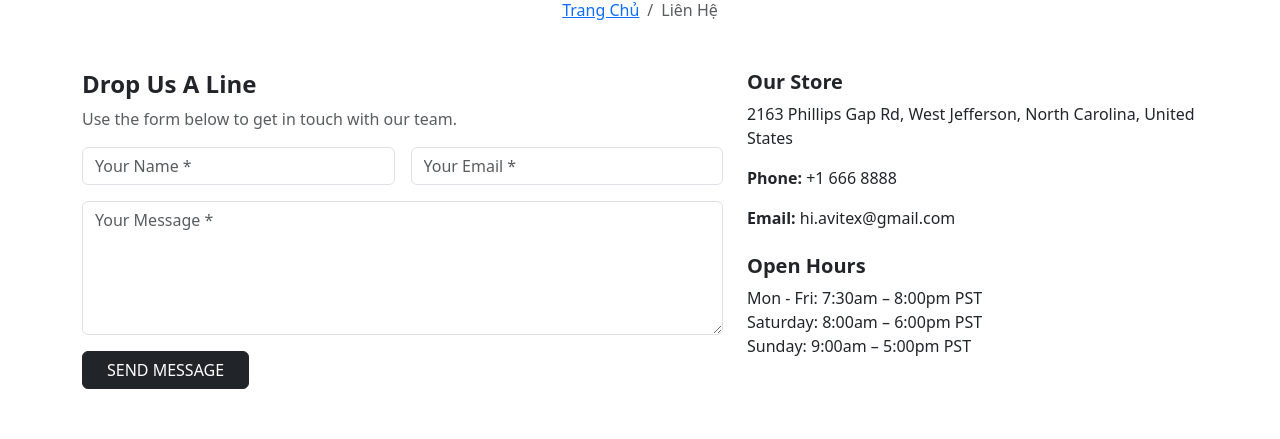
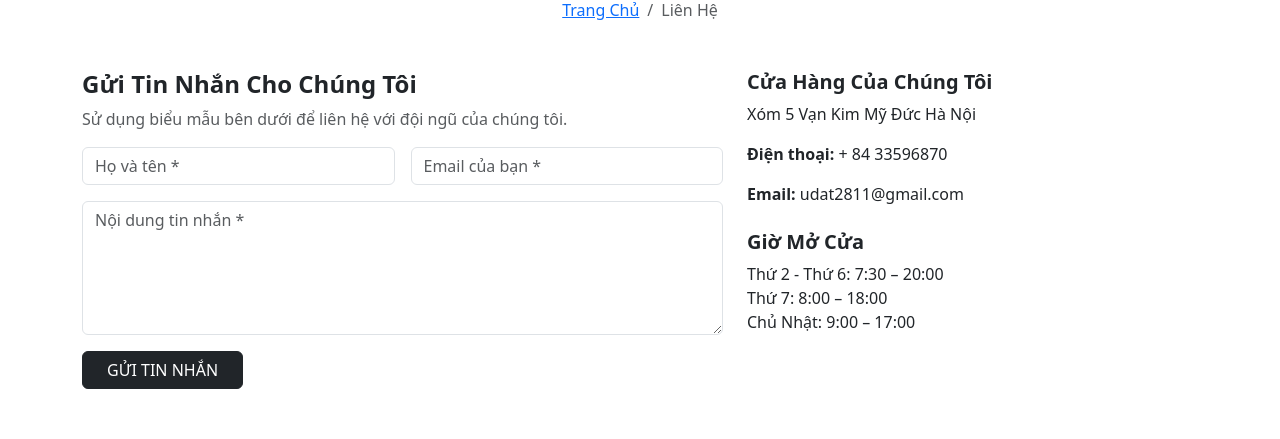
Before and after one commit to UDatt28-11/Front-end-dat-codefarm, a React (Vite) app: page /contact in a window 1280 px wide. Shown: the part 220-659 px from the top of the page. Built offline with nearby package versions, Linux system fonts and the light colour scheme.

Commit message:
Cart interface

```diff
--- a/src/pages/client/CartPage.jsx
+++ b/src/pages/client/CartPage.jsx
@@ -1,7 +1,26 @@
 import React from "react";
 
 const CartPage = () => {
-  return <div></div>;
+  return (
+    <>
+      <div className="container py-5">
+        {/* Title & Breadcrumb */}
+        <div className="text-center mb-5">
+          <h2 className="fw-bold">Giỏ Hàng</h2>
+          <nav aria-label="breadcrumb">
+            <ol className="breadcrumb justify-content-center">
+              <li className="breadcrumb-item">
+                <a href="/">Trang Chủ</a>
+              </li>
+              <li className="breadcrumb-item active" aria-current="page">
+                Giỏ Hàng
+              </li>
+            </ol>
+          </nav>
+        </div>
+      </div>
+    </>
+  );
 };
 
 export default CartPage;
--- a/src/pages/client/ContactPage.jsx
+++ b/src/pages/client/ContactPage.jsx
@@ -4,7 +4,7 @@ const ContactPage = () => {
   return (
     <div>
       <div className="container py-5">
-        {/* Title & Breadcrumb */}
+        {/* Tiêu đề & Breadcrumb */}
         <div className="text-center mb-5">
           <h2 className="fw-bold">Liên Hệ</h2>
           <nav aria-label="breadcrumb">
@@ -19,13 +19,13 @@ const ContactPage = () => {
           </nav>
         </div>
 
-        {/* Form & Info */}
+        {/* Form & Thông tin */}
         <div className="row mb-5">
-          {/* Contact Form */}
+          {/* Form liên hệ */}
           <div className="col-md-7 mb-4">
-            <h4 className="fw-bold">Drop Us A Line</h4>
+            <h4 className="fw-bold">Gửi Tin Nhắn Cho Chúng Tôi</h4>
             <p className="text-muted">
-              Use the form below to get in touch with our team.
+              Sử dụng biểu mẫu bên dưới để liên hệ với đội ngũ của chúng tôi.
             </p>
             <form>
               <div className="row g-3">
@@ -33,7 +33,7 @@ const ContactPage = () => {
                   <input
                     type="text"
                     className="form-control"
-                    placeholder="Your Name *"
+                    placeholder="Họ và tên *"
                     required
                   />
                 </div>
@@ -41,46 +41,43 @@ const ContactPage = () => {
                   <input
                     type="email"
                     className="form-control"
-                    placeholder="Your Email *"
+                    placeholder="Email của bạn *"
                     required
                   />
                 </div>
                 <div className="col-12">
                   <textarea
                     className="form-control"
-                    placeholder="Your Message *"
+                    placeholder="Nội dung tin nhắn *"
                     rows="5"
                     required
                   ></textarea>
                 </div>
                 <div className="col-12">
                   <button type="submit" className="btn btn-dark px-4">
-                    SEND MESSAGE
+                    GỬI TIN NHẮN
                   </button>
                 </div>
               </div>
             </form>
           </div>
 
-          {/* Contact Info */}
+          {/* Thông tin liên hệ */}
           <div className="col-md-5">
-            <h5 className="fw-bold">Our Store</h5>
+            <h5 className="fw-bold">Cửa Hàng Của Chúng Tôi</h5>
+            <p>Xóm 5 Vạn Kim Mỹ Đức Hà Nội</p>
             <p>
-              2163 Phillips Gap Rd, West Jefferson, North Carolina, United
-              States
+              <strong>Điện thoại:</strong> + 84 33596870
             </p>
             <p>
-              <strong>Phone:</strong> +1 666 8888
-            </p>
-            <p>
-              <strong>Email:</strong> hi.avitex@gmail.com
+              <strong>Email:</strong> udat2811@gmail.com
             </p>
 
-            <h5 className="fw-bold mt-4">Open Hours</h5>
+            <h5 className="fw-bold mt-4">Giờ Mở Cửa</h5>
             <ul className="list-unstyled">
-              <li>Mon - Fri: 7:30am – 8:00pm PST</li>
-              <li>Saturday: 8:00am – 6:00pm PST</li>
-              <li>Sunday: 9:00am – 5:00pm PST</li>
+              <li>Thứ 2 - Thứ 6: 7:30 – 20:00</li>
+              <li>Thứ 7: 8:00 – 18:00</li>
+              <li>Chủ Nhật: 9:00 – 17:00</li>
             </ul>
           </div>
         </div>
@@ -93,7 +90,7 @@ const ContactPage = () => {
           allowFullScreen
           loading="lazy"
           referrerPolicy="no-referrer-when-downgrade"
-          title="Google Map"
+          title="Bản đồ Google"
         ></iframe>
       </div>
     </div>
```
